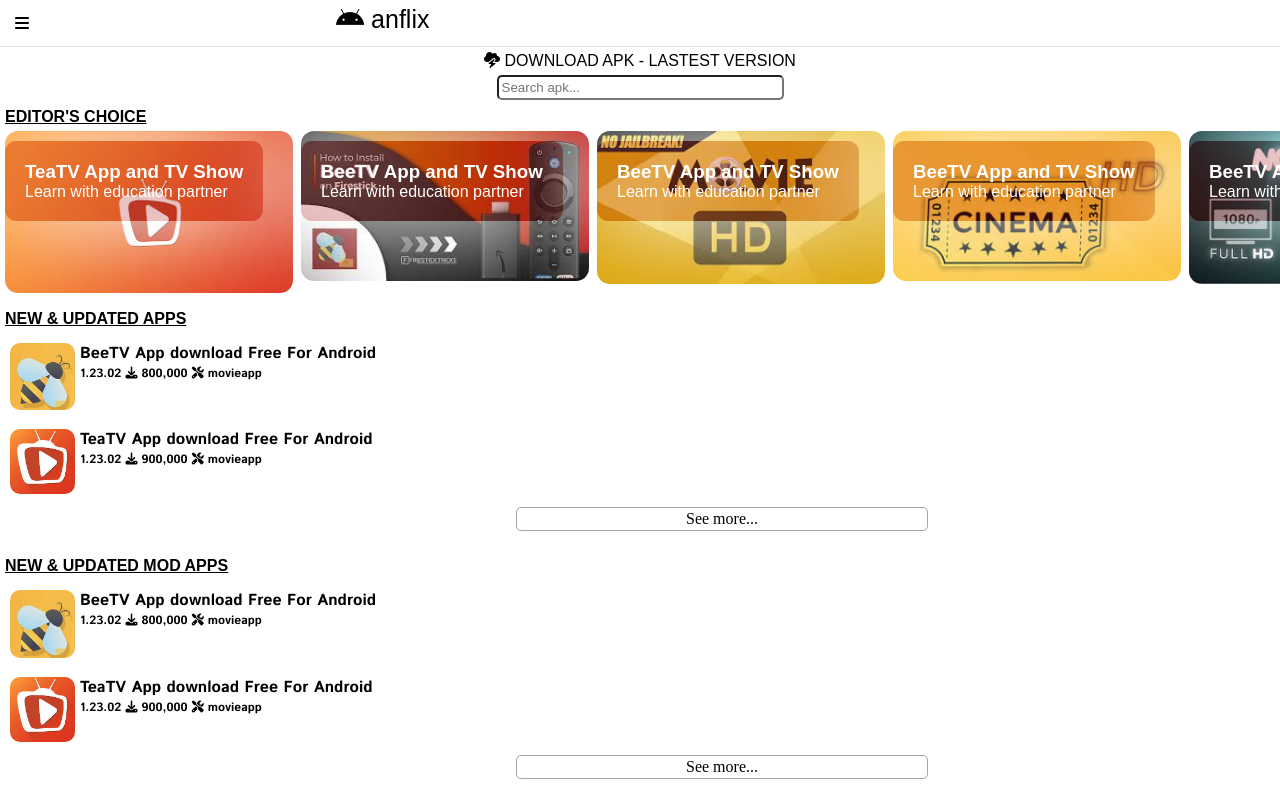
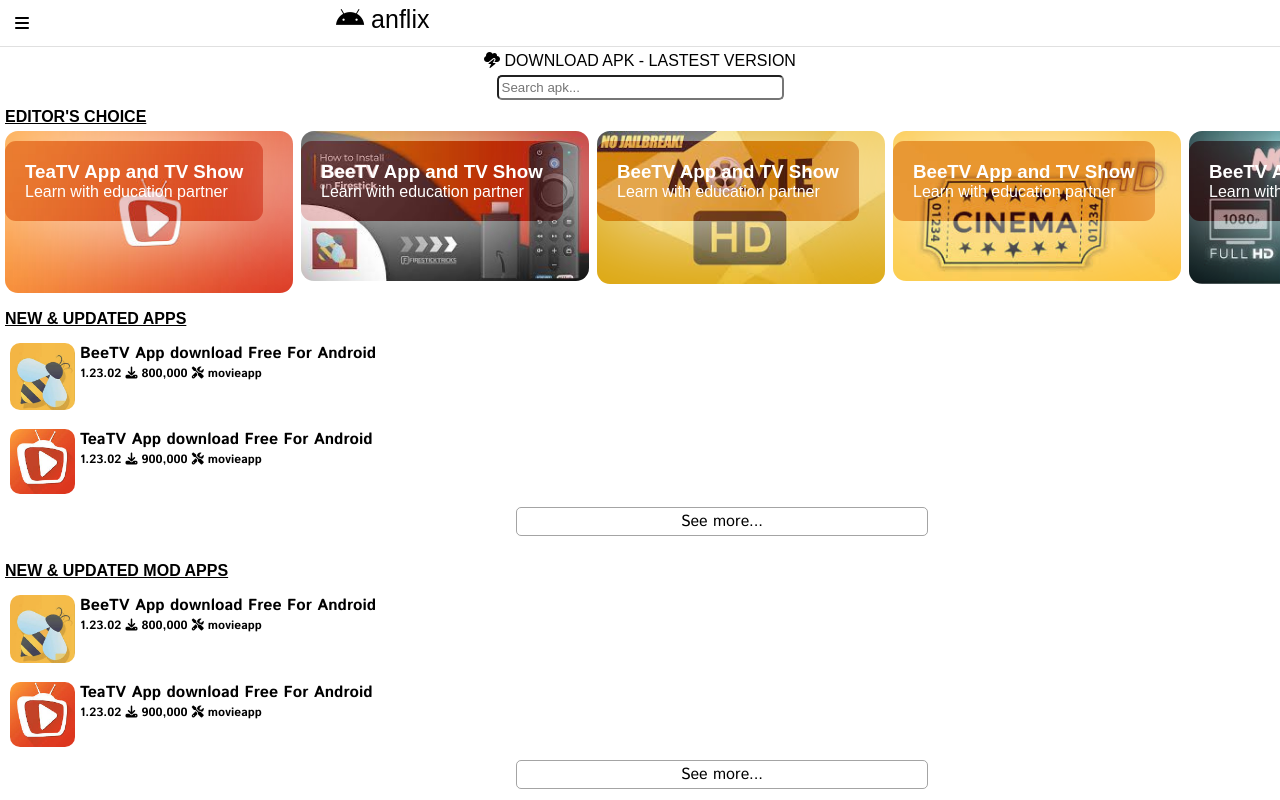
Before and after one commit to anflix-app/movie, a plain HTML site: page index.html in a window 1280 px wide. Shown: the top 800 px of the page. Drawn offline with Linux system fonts and the light colour scheme; a web font is replaced by a local one.

Commit message:
Add files via upload

```diff
--- a/style.css
+++ b/style.css
@@ -119,6 +119,9 @@
 .see-more a{
   text-decoration: none;
   color: black;
+  font-family: "Istok Web", sans-serif;
+font-weight: 400;
+font-style: normal;
 }
 #editors{
   text-decoration: underline;
@@ -194,8 +197,8 @@
     color: black;
 }
 .para-house ul{
-       list-style: none;
-       font-family: "Istok Web", sans-serif;
+list-style: none;
+font-family: "Istok Web", sans-serif;
 font-weight: 400;
 font-style: normal;
 }
```
